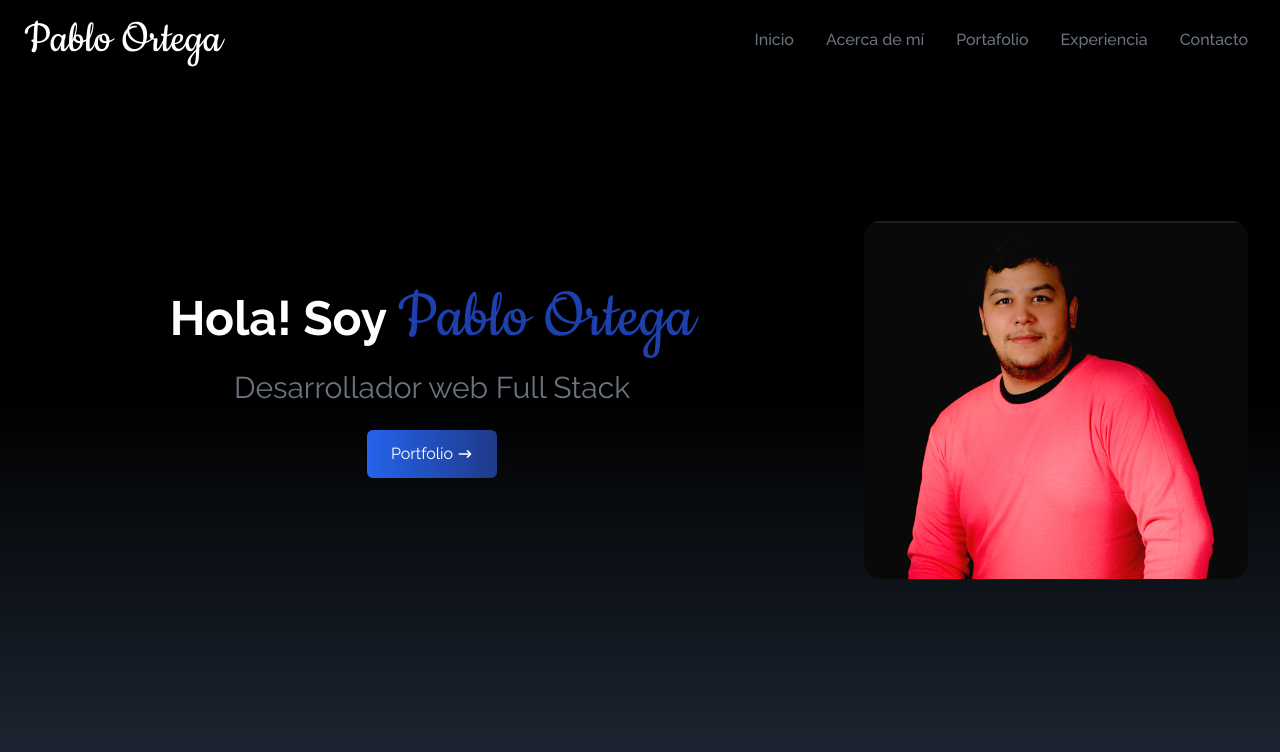
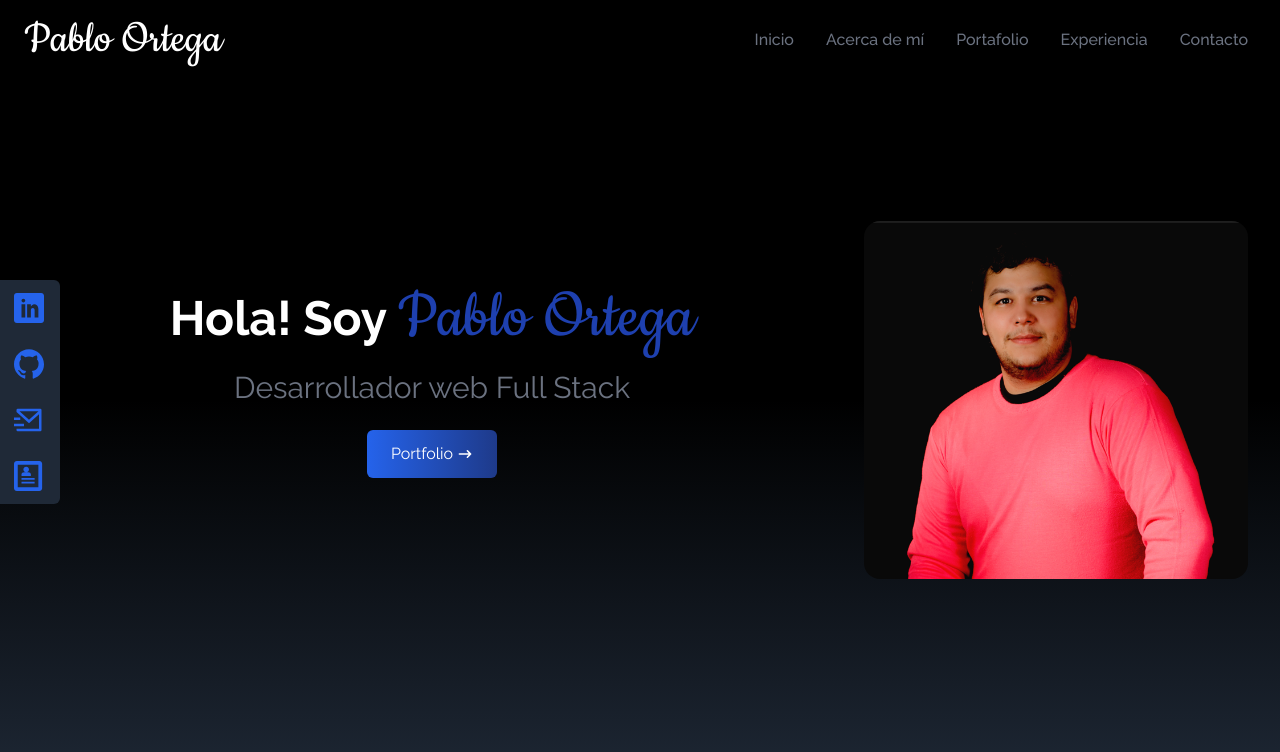
Before and after one commit to ortega-pablo/portafolio, a React (Vite) app in the folder client/: page / in a window 1280 px wide. Shown: the top 752 px of the page. Built offline with nearby package versions, Linux system fonts and the light colour scheme.

Commit message:
feat[SocialNav]: create SocialNav component

```diff
--- a/client/src/App.jsx
+++ b/client/src/App.jsx
@@ -1,11 +1,14 @@
 import Home from "./components/Home"
 import NavBar from "./components/NavBar"
+import SocialNav from "./components/SocialNav"
 
 function App() {
 	return (
 		<div>
 			<NavBar/>
 			<Home/>
+
+			<SocialNav/>
 		</div>
 	)
 }
--- /dev/null
+++ b/client/src/components/SocialNav.jsx
@@ -0,0 +1,77 @@
+import React from "react";
+import { ImGithub, ImLinkedin, ImProfile } from "react-icons/im";
+import { RiMailSendLine } from "react-icons/ri";
+
+function SocialNav() {
+
+    const socialButtons = [
+        {
+          id: 1,
+          child: (
+            <>
+              LinkedIn <ImLinkedin size={30} />
+            </>
+          ),
+          href: "https://www.linkedin.com/in/ortega-pablo/",
+          style: "rounded-tr-md",
+        },
+        {
+          id: 2,
+          child: (
+            <>
+              GitHub <ImGithub size={30} />
+            </>
+          ),
+          href: "https://github.com/ortega-pablo",
+        },
+        {
+          id: 3,
+          child: (
+            <>
+              Mail <RiMailSendLine size={30} />
+            </>
+          ),
+          href: "mailto:p.ortegariera@gmail.com",
+        },
+        {
+          id: 4,
+          child: (
+            <>
+              CV <ImProfile size={30} />
+            </>
+          ),
+          style: "rounded-br-md",
+          href: "../assets/docs/Curriculum Pablo Ortega.pdf",
+          download: true,
+        },
+      ];
+
+  return (
+    <nav className="hidden flex-col top-[35%] left-0 fixed lg:flex">
+      <ul>
+        {socialButtons.map((button) => (
+          <li
+            key={button.id}
+            className={
+              "flex justify-between items-center w-40 h-14 px-4 ml-[-100px] hover:ml-[-5px] hover:rounded-md duration-300 bg-gray-800" +
+              " " +
+              button.style
+            }
+          >
+            <a
+              href={button.href ? button.href : "/"}
+              className="flex justify-between items-center w-full text-blue-600"
+              download={button.download}
+              target="_blank"
+              rel="noreferrer"
+            >
+              {button.child}
+            </a>
+          </li>
+        ))}
+      </ul>
+    </nav>
+  )
+}
+
+export default SocialNav
```
Also changed, not shown: 1 other file (tests, documents, lock files or other folders).
